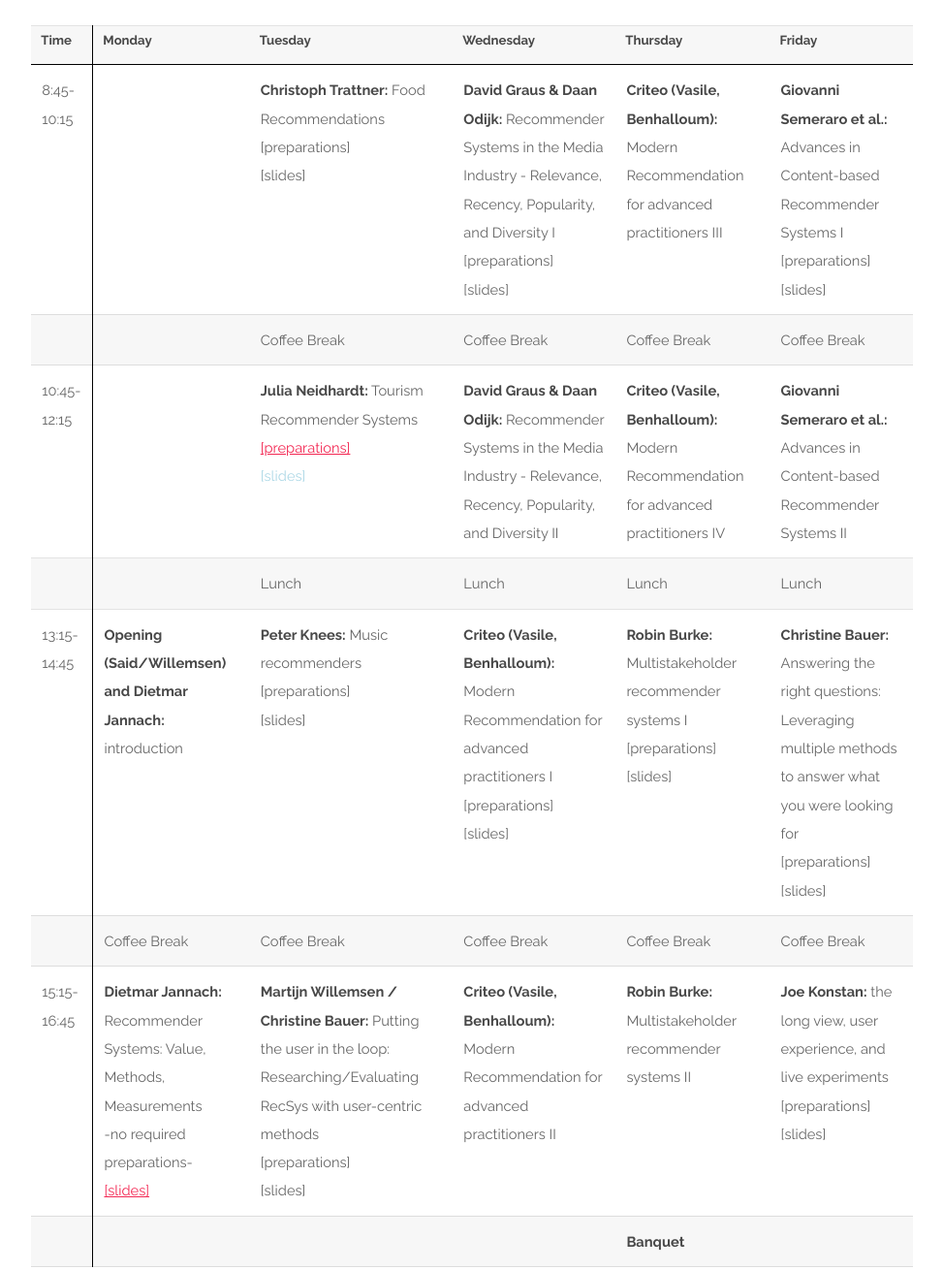
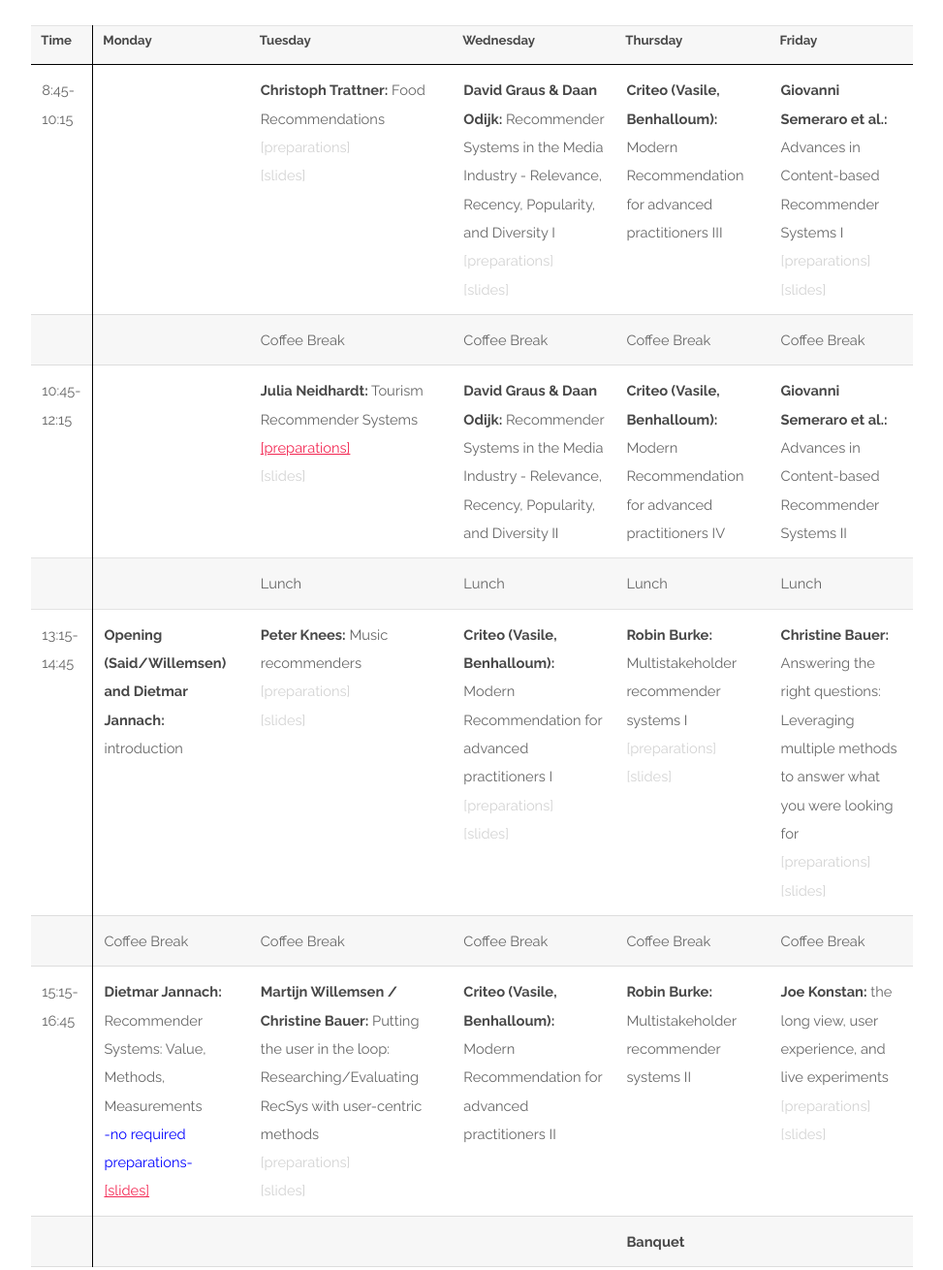
Before and after one commit to ACMRecSys/rsss2019, a plain HTML site: page program.html in a window 1280 px wide. Shown: the part 775-2085 px from the top of the page at 97% size, without its empty margins (131-1104 px from the left). Drawn offline with Linux system fonts and the light colour scheme.

Commit message:
Update program.html

```diff
--- a/program.html
+++ b/program.html
@@ -78,10 +78,10 @@
 						<tr>
 							<td style="border-right: 1px solid #000;">8:45-10:15</td>
 							<td></td>
-							<td><b>Christoph Trattner:</b> Food Recommendations<br>[preparations]<br>[slides]</td>
-							<td><b>David Graus & Daan Odijk:</b> Recommender Systems in the Media Industry - Relevance, Recency, Popularity, and Diversity I<br>[preparations]<br>[slides]</td>
+							<td><b>Christoph Trattner:</b> Food Recommendations<span style="color: lightgrey"><br>[preparations]<br>[slides]</span></td>
+							<td><b>David Graus & Daan Odijk:</b> Recommender Systems in the Media Industry - Relevance, Recency, Popularity, and Diversity I<span style="color: lightgrey"><br>[preparations]<br>[slides]</span></td>
 							<td><b>Criteo (Vasile, Benhalloum):</b> Modern Recommendation for advanced practitioners III</td>
-							<td><b>Giovanni Semeraro et al.:</b> Advances in Content-based Recommender Systems I<br>[preparations]<br>[slides]</td>
+							<td><b>Giovanni Semeraro et al.:</b> Advances in Content-based Recommender Systems I<span style="color: lightgrey"><br>[preparations]<br>[slides]</span></td>
 						</tr>
 						<tr>
 							<td style="border-right: 1px solid #000;"></td>
@@ -94,7 +94,7 @@
 						<tr>
 							<td style="border-right: 1px solid #000;">10:45-12:15</td>
 							<td></td>
-							<td><b>Julia Neidhardt:</b> Tourism Recommender Systems<span style="color: lightblue"><br/><a href="http://www.ec.tuwien.ac.at/neidhardt/RecSys19_Summer_School_Neidhardt.pdf" target=_blank>[preparations]</a><br/>[slides]</span></td>
+							<td><b>Julia Neidhardt:</b> Tourism Recommender Systems<span style="color: lightgrey"><br/><a href="http://www.ec.tuwien.ac.at/neidhardt/RecSys19_Summer_School_Neidhardt.pdf" target=_blank>[preparations]</a><br/>[slides]</span></td>
 							<td><b>David Graus & Daan Odijk:</b> Recommender Systems in the Media Industry - Relevance, Recency, Popularity, and Diversity II</td>
 							<td><b>Criteo (Vasile, Benhalloum):</b> Modern Recommendation for advanced practitioners IV</td>
 							<td><b>Giovanni Semeraro et al.:</b> Advances in Content-based Recommender Systems II</td>
@@ -110,10 +110,10 @@
 						<tr>
 							<td style="border-right: 1px solid #000;">13:15-14:45</td>
 							<td><b>Opening (Said/Willemsen) and Dietmar Jannach:</b> introduction</td>
-							<td><b>Peter Knees:</b> Music recommenders<br>[preparations]<br>[slides]</td>
-							<td><b>Criteo (Vasile, Benhalloum):</b> Modern Recommendation for advanced practitioners I<br>[preparations]<br>[slides]</td>
-							<td><b>Robin Burke:</b> Multistakeholder recommender systems I<br>[preparations]<br>[slides]</td>
-							<td><b>Christine Bauer:</b> Answering the right questions: Leveraging multiple methods to answer what you were looking for<br>[preparations]<br>[slides]</td>
+							<td><b>Peter Knees:</b> Music recommenders<br><span style="color: lightgrey">[preparations]<br>[slides]</td>
+							<td><b>Criteo (Vasile, Benhalloum):</b> Modern Recommendation for advanced practitioners I<span style="color: lightgrey"><br>[preparations]<br>[slides]</td>
+							<td><b>Robin Burke:</b> Multistakeholder recommender systems I<span style="color: lightgrey"><br>[preparations]<br>[slides]</td>
+							<td><b>Christine Bauer:</b> Answering the right questions: Leveraging multiple methods to answer what you were looking for<span style="color: lightgrey"><br>[preparations]<br>[slides]</td>
 						</tr>
 						<tr>
 							<td style="border-right: 1px solid #000;"></td>
@@ -125,11 +125,11 @@
 						</tr>
 						<tr>
 							<td style="border-right: 1px solid #000;">15:15-16:45</td>
-							<td><b>Dietmar Jannach:</b> Recommender Systems: Value, Methods, Measurements<br>-no required preparations-<br><a href="https://web-ainf.aau.at/pub/jannach/files/RecSysSummerSchool2019-ValueMethodsMeasurements.pdf" target=_blank>[slides]</a></td>
-							<td><b>Martijn Willemsen / Christine Bauer:</b> Putting the user in the loop: Researching/Evaluating RecSys with user-centric methods<br>[preparations]<br>[slides]</td>
+							<td><b>Dietmar Jannach:</b> Recommender Systems: Value, Methods, Measurements<span style="color: blue"><br>-no required preparations-<br><a href="https://web-ainf.aau.at/pub/jannach/files/RecSysSummerSchool2019-ValueMethodsMeasurements.pdf" target=_blank>[slides]</a></td>
+							<td><b>Martijn Willemsen / Christine Bauer:</b> Putting the user in the loop: Researching/Evaluating RecSys with user-centric methods<span style="color: lightgrey"><br>[preparations]<br>[slides]</td>
 							<td><b>Criteo (Vasile, Benhalloum):</b> Modern Recommendation for advanced practitioners II</td>
 							<td><b>Robin Burke:</b> Multistakeholder recommender systems II</td>
-							<td><b>Joe Konstan:</b> the long view, user experience, and live experiments <br>[preparations]<br>[slides]</td>
+							<td><b>Joe Konstan:</b> the long view, user experience, and live experiments <span style="color: lightgrey"><br>[preparations]<br>[slides]</td>
 						</tr>
 						<tr>
 							<td style="border-right: 1px solid #000;"></td>
```
